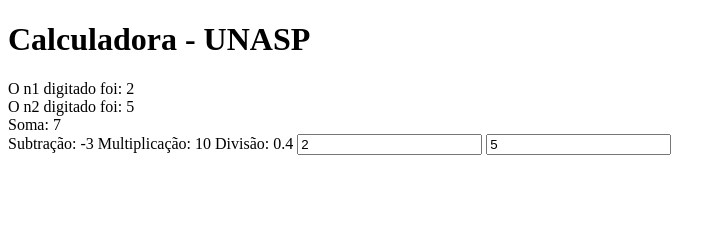
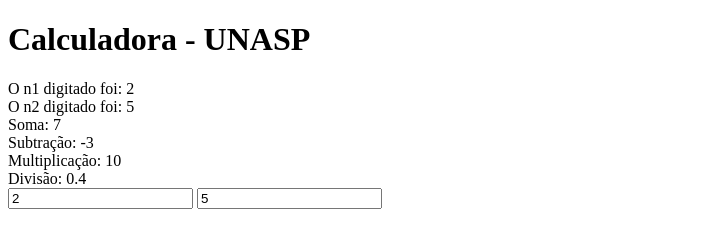
Before and after one commit to RodrigoCasa/RodrigoCasa.github.io, a plain HTML site: page 02-Calculadora Vuejs.html in a window 1280 px wide. Shown: the whole page, without its empty margins (0-726 px from the left). Drawn offline with nearby package versions, Linux system fonts and the light colour scheme.

Commit message:
Update 02-Calculadora Vuejs.html

```diff
--- a/02-Calculadora Vuejs.html
+++ b/02-Calculadora Vuejs.html
@@ -11,9 +11,9 @@
     O n2 digitado foi: {{ n2 }} <br />
 
     Soma: {{n1+n2}} <br />
-    Subtração: {{n1-n2}}
-    Multiplicação: {{n1*n2}}
-    Divisão: {{n1/n2}}
+    Subtração: {{n1-n2}} <br />
+    Multiplicação: {{n1*n2}} <br />
+    Divisão: {{n1/n2}} <br />
 
     <input v-model.number="n1">
     <input v-model.number="n2">
```
